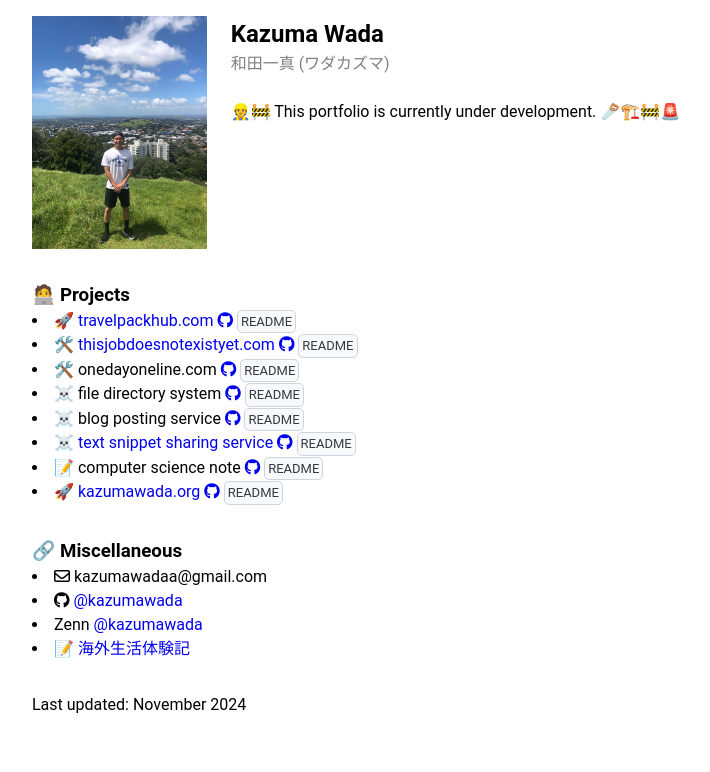
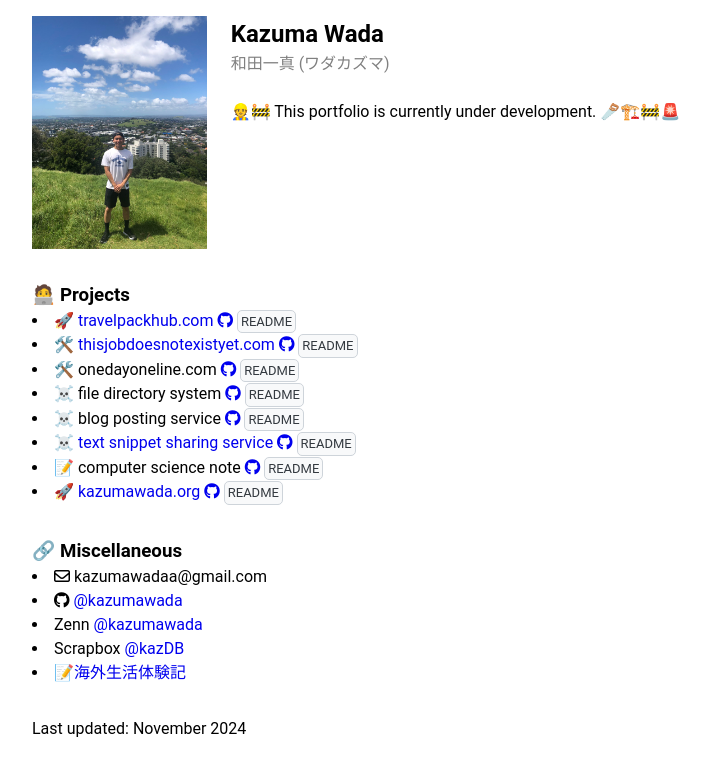
Before and after one commit to KazumaWada/KazumaWada.github.io, a Vue app: page / in a window 1280 px wide. Shown: the top 772 px of the page, without its empty margins (24-734 px from the left). Built offline with nearby package versions, Linux system fonts and the light colour scheme.

Commit message:
add scrapbox

```diff
--- a/src/components/AboutMe.vue
+++ b/src/components/AboutMe.vue
@@ -25,6 +25,8 @@
           <p :style="{ color: 'gray' }">和田一真 (ワダカズマ)</p>
           <br>
           <p>👷🚧 This portfolio is currently under development. 🪚🏗️🚧🚨 </p>
+          <!-- 多分募集要領みたいなのに書く場所があるからいらないと思う。
+          <p>大学卒業後、海外で3年間色々なアルバイト(レストラン、ホテル、バイクメッセンジャー)をし、空き時間にwebアプリケーションを作成してきました。</p> -->
 
           <!-- <p><i class="fa-sharp fa-regular fa-envelope"></i>: kazumawadaa@gmail.com</p>
           <p><i class="fa-brands fa-github"></i>: <a href="https://github.com/KazumaWada" target="_blank">@kazumawada</a></p>
--- a/src/components/Miscellaneous.vue
+++ b/src/components/Miscellaneous.vue
@@ -4,7 +4,8 @@
   <li><i class="fa-sharp fa-regular fa-envelope"></i> kazumawadaa@gmail.com</li>
   <li><i class="fa-brands fa-github"></i> <a href="https://github.com/KazumaWada" target="_blank">@kazumawada</a></li>
   <li>Zenn <a href="https://zenn.dev/kazumawada" target="_blank">@kazumawada</a></li>
-  <li>📝 <a href="https://note.com/imnotkatsuma" target="_blank">海外生活体験記</a></li>
+  <li>Scrapbox <a href="https://scrapbox.io/kazdb/" target="_blank">@kazDB</a></li>
+  <li>📝<a href="https://note.com/imnotkatsuma/" target="_blank">海外生活体験記</a></li>
 
 </v-container>
 </template>
```
